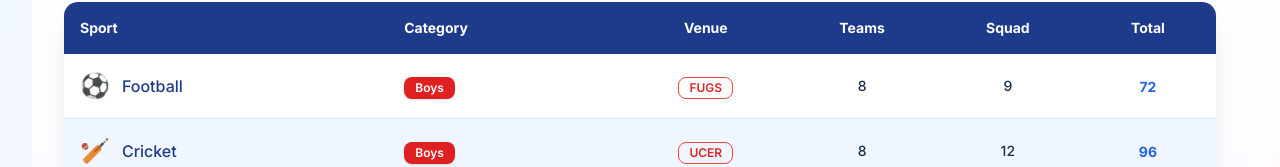
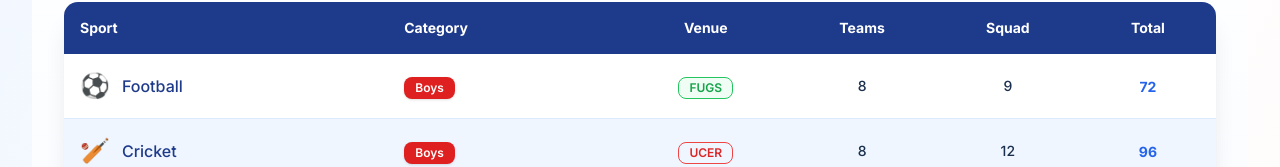
Before and after one commit to Adarsh240-feb/Udaan-UGI, a React (Vite) app: page /sports in a window 1280 px wide. Shown: the part 623-790 px from the top of the page. Built offline with nearby package versions, Linux system fonts and the light colour scheme; no server answers; a web font is replaced by a local one.

Commit message:
minor UI Update

```diff
--- a/src/pages/Sports.jsx
+++ b/src/pages/Sports.jsx
@@ -103,7 +103,16 @@ export default function Sports() {
                         </Badge>
                       </td>
                       <td className="px-2 sm:px-4 py-3 sm:py-4 text-center">
-                        <Badge variant="outline" className={`text-[10px] sm:text-xs ${sport.venue === 'UIT' ? 'border-blue-500 text-blue-600' : 'border-red-500 text-red-600'}`}>
+                          <Badge
+                            variant="outline"
+                            className={`text-[10px] sm:text-xs ${
+                              sport.venue === 'FUGS'
+                                ? 'border-green-500 text-green-600 bg-green-50 dark:bg-green-900'
+                                : sport.venue === 'UIT'
+                                ? 'border-blue-500 text-blue-600'
+                                : 'border-red-500 text-red-600'
+                            }`}
+                          >
                           {sport.venue}
                         </Badge>
                       </td>
```
